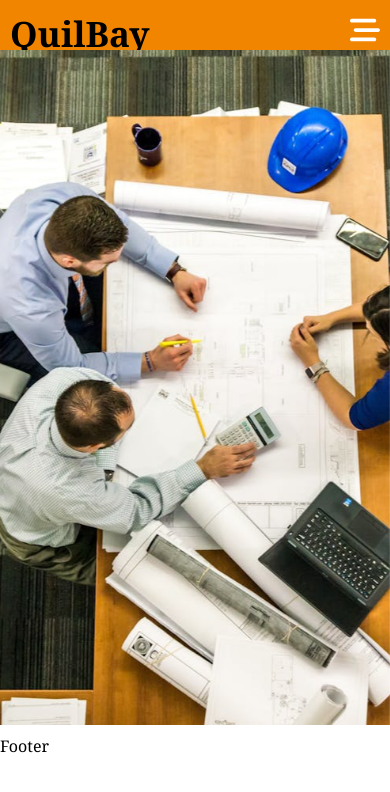
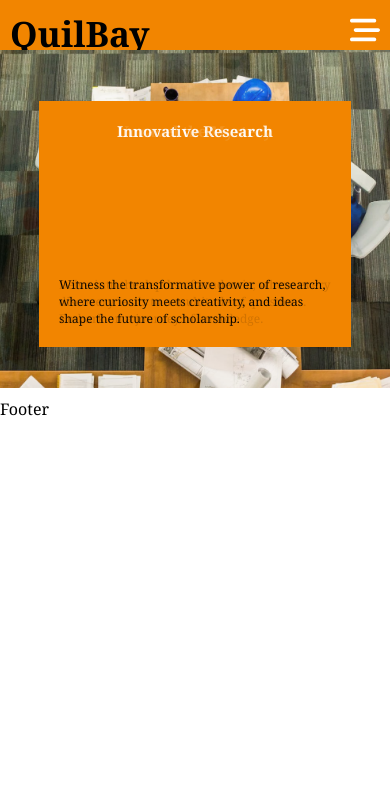
Before and after one commit to samuelmwangi729/Quilbay, a React (Vite) app: page / in a window 390 px wide. Shown: the top 792 px of the page. Built offline with nearby package versions, Linux system fonts and the light colour scheme.

Commit message:
Created the captions to appear in sm devices

```diff
--- a/src/Components/Slider.jsx
+++ b/src/Components/Slider.jsx
@@ -10,7 +10,7 @@ class Slider extends Component {
             <div class='item slider1'>
                 <div className="slider-content">
                     <h2 className='heading'>
-                        Unraveling the Mysteries
+                        Unravel the Mystery
                     </h2>
                     <div className="explanation">
                         <p>
@@ -19,15 +19,15 @@ class Slider extends Component {
                         </p>
                     </div>
                     <div className="cta">
-                        <button className='btn btn-default'>Begin Exploration</button>
-                        <button className='btn btn-primary'>Learn More</button>
+                        <button className='btn btn-default'>Explore</button>
+                        <button className='btn btn-primary'>Join Us</button>
                     </div>
                 </div>
             </div>
             <div class='item slider2'>
                 <div className="slider-content">
                     <h2 className='heading'>
-                        Innovative Research at Work
+                        Innovative Research
                     </h2>
                     <div className="explanation">
                         <p>
@@ -36,15 +36,15 @@ class Slider extends Component {
                         </p>
                     </div>
                     <div className="cta">
-                        <button className='btn btn-primary'>Explore Research</button>
-                        <button className='btn btn-default'>Discover More</button>
+                        <button className='btn btn-primary'>Start Now</button>
+                        <button className='btn btn-default'>Discover</button>
                     </div>
                 </div>
             </div>
             <div class='item slider3'>
                 <div className="slider-content">
                     <h2 className='heading'>
-                        Empowering Minds, Shaping Futures
+                        Shaping Futures
                     </h2>
                     <div className="explanation">
                         <p>
@@ -53,7 +53,7 @@ class Slider extends Component {
                         </p>
                     </div>
                     <div className="cta">
-                        <button className='btn btn-primary'>Explore Programs</button>
+                        <button className='btn btn-primary'>Hire Us</button>
                         <button className='btn btn-default'>Register</button>
                     </div>
                 </div>
@@ -61,7 +61,7 @@ class Slider extends Component {
             <div class='item slider4'>
                 <div className="slider-content">
                     <h2 className='heading'>
-                        Global Perspectives, Local Impact
+                        Global Impact
                     </h2>
                     <div className="explanation">
                         <p>
@@ -70,15 +70,15 @@ class Slider extends Component {
                         </p>
                     </div>
                     <div className="cta">
-                        <button className='btn btn-primary'>Discover Impac</button>
-                        <button className='btn btn-default'>Engage Globally</button>
+                        <button className='btn btn-primary'>Register</button>
+                        <button className='btn btn-default'>Talk to Us</button>
                     </div>
                 </div>
             </div>
             <div class='item slider5'>
                 <div className="slider-content">
                     <h2 className='heading'>
-                        Innovative Learning Environments
+                        Innovative Environments
                     </h2>
                     <div className="explanation">
                         <p>
--- a/src/index.css
+++ b/src/index.css
@@ -166,7 +166,7 @@ div.slider-content{
   position: absolute;
   top: 20%;
   left: 10%;
-  width: 50%;
+  width: 40%;
   padding: 20px;
   display: flex;
   flex-direction: column;
@@ -206,10 +206,10 @@ div.slider-content{
     align-items: center;
     row-gap: 30px;
     background-color: var(--secondary-color);
-    width: 80%;
+    width: 60%;
     margin: auto;
-    top: 4%;
-    height: fit-content
+    top: calc(60vh - 91%);
+    height: calc(60vh - 20%)
   }
   div.mobile-menu-bar{
     display: block;
@@ -234,31 +234,52 @@ div.slider-content{
   ul.navbar{
     display: block;
     position: fixed;
-    top: 16%;
+    top: 15%;
     left: 0%;
     background-color: whitesmoke;
     width: 100%;
+    z-index: 10;
   }
   .is-submenu,ul.submenu{
     display: none;
   }
   .item{
-    height: 50vh;
+    height: 60vh;
   }
 }
 @media (max-width:443px){
   div.slider-content{
-    visibility: hidden;
+    position: absolute;
+    display: flex;
+    flex-direction: column;
+    justify-content: space-between;
+    align-items: center;
+    row-gap: 10px;
+    background-color: var(--secondary-color);
+    width: 80%;
+    margin: auto;
+    top: 15%;
+    height: calc(40vh - 27%)
+  }
+  h2.heading{
+    font-size: 15px;
+    text-align: center;
+  }
+  div.explanation p{
+    font-size: 12px;
+    text-decoration: unset;
+  }
+  div.cta{
+    display: none;
   }
   div.navigation-bar{
     width: 100%;
     background-color: var(--secondary-color);
     left: 0%;
     height: 50px;
-    z-index: 0;
   }
   .item{
-    height: 80vh;
+    height: 40vh;
   }
   div.navbar-menus{
     display: none;
@@ -280,8 +301,9 @@ div.slider-content{
     background-color: whitesmoke;
     right: 0%;
     width: 100%;
-    top: 15%;
+    top: 11%;
     transition: 0.5s ease-in-out;
+    z-index: 2;
   }
   ul.navbar{
     display: block;
```
